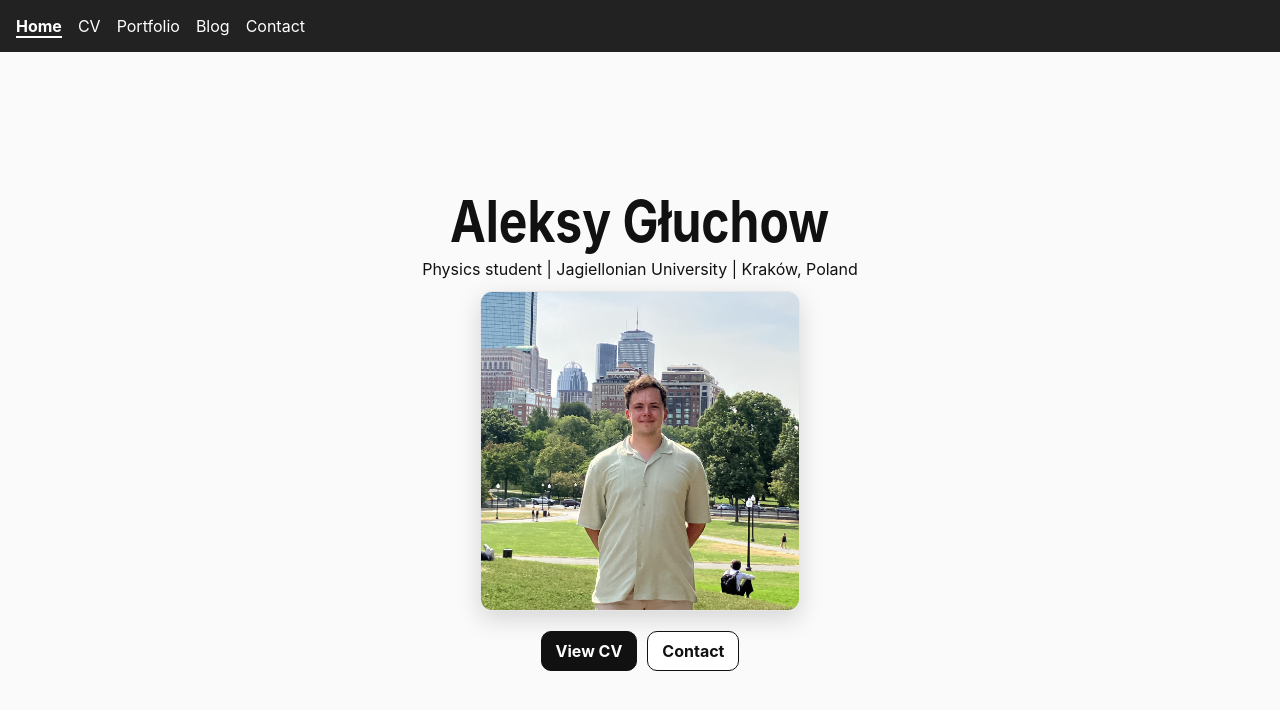
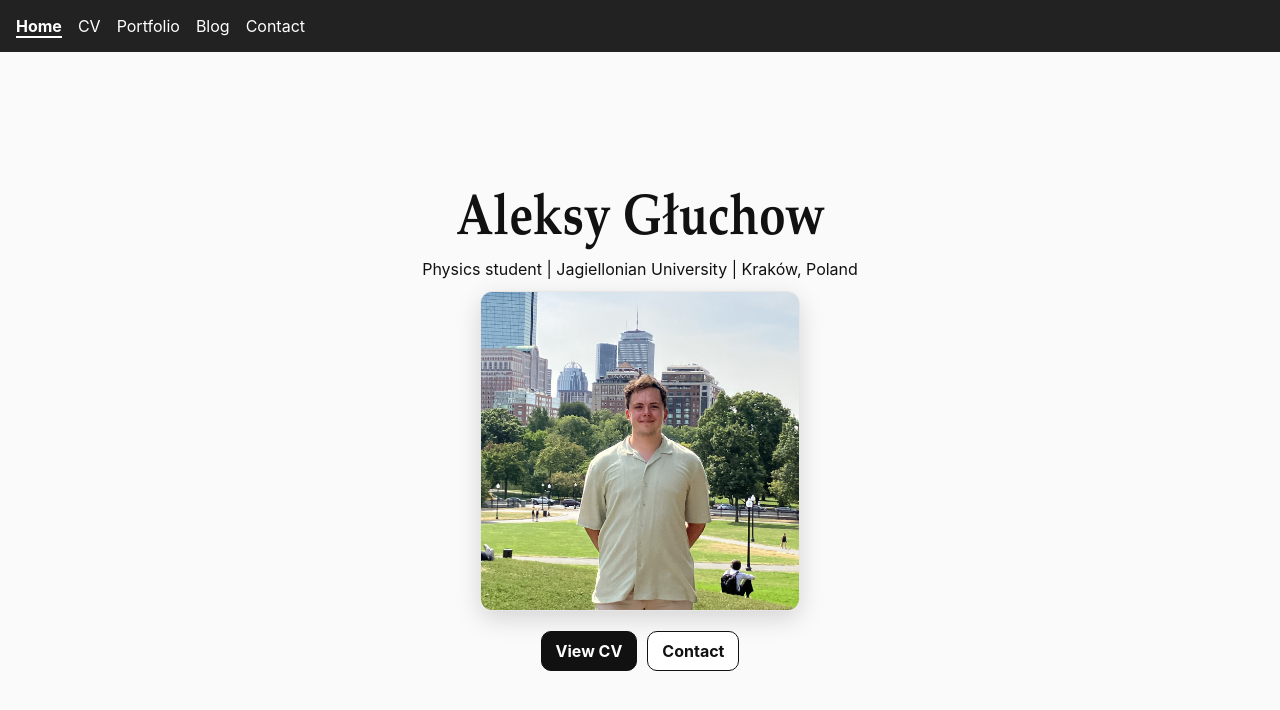
Before and after one commit to aleksygluchow/project03, a Next.js app: page / in a window 1280 px wide. Shown: the top 710 px of the page. Built offline with nearby package versions, Linux system fonts and the light colour scheme.

Commit message:
Update font for h1

```diff
--- a/src/styles/globals.css
+++ b/src/styles/globals.css
@@ -48,8 +48,8 @@ h1 {
   font-size: clamp(28px, 6vw, 48px);
 
   font-family:
-    Didot,                  macOS / iOS */
-    "Bodoni MT",           /* Windows */
+    Didot,                  /*macOS / iOS */
+    "Bodoni MT",            /*Windows */
     "Bodoni 72",           /* newer macOS */
     "Bodoni 72 Oldstyle",
     "Libre Bodoni",        /* Linux fallbacks */
```
